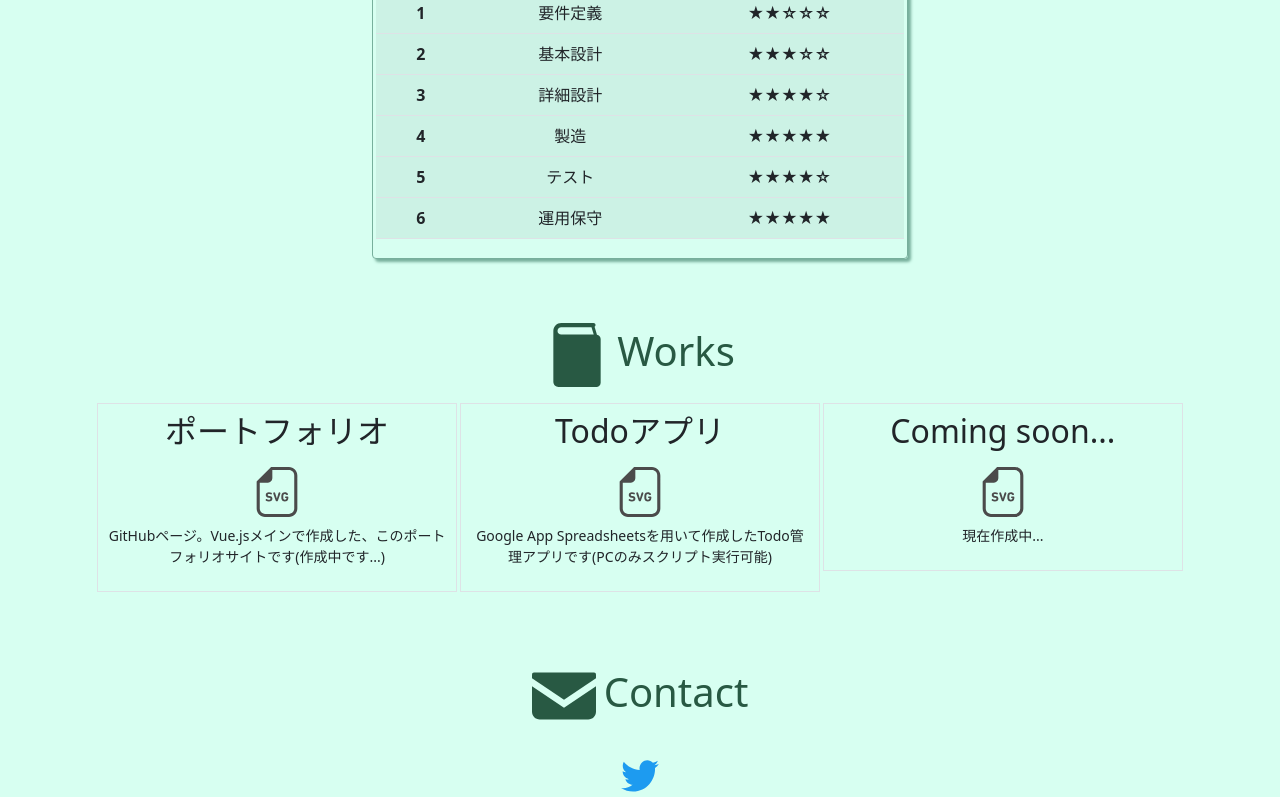
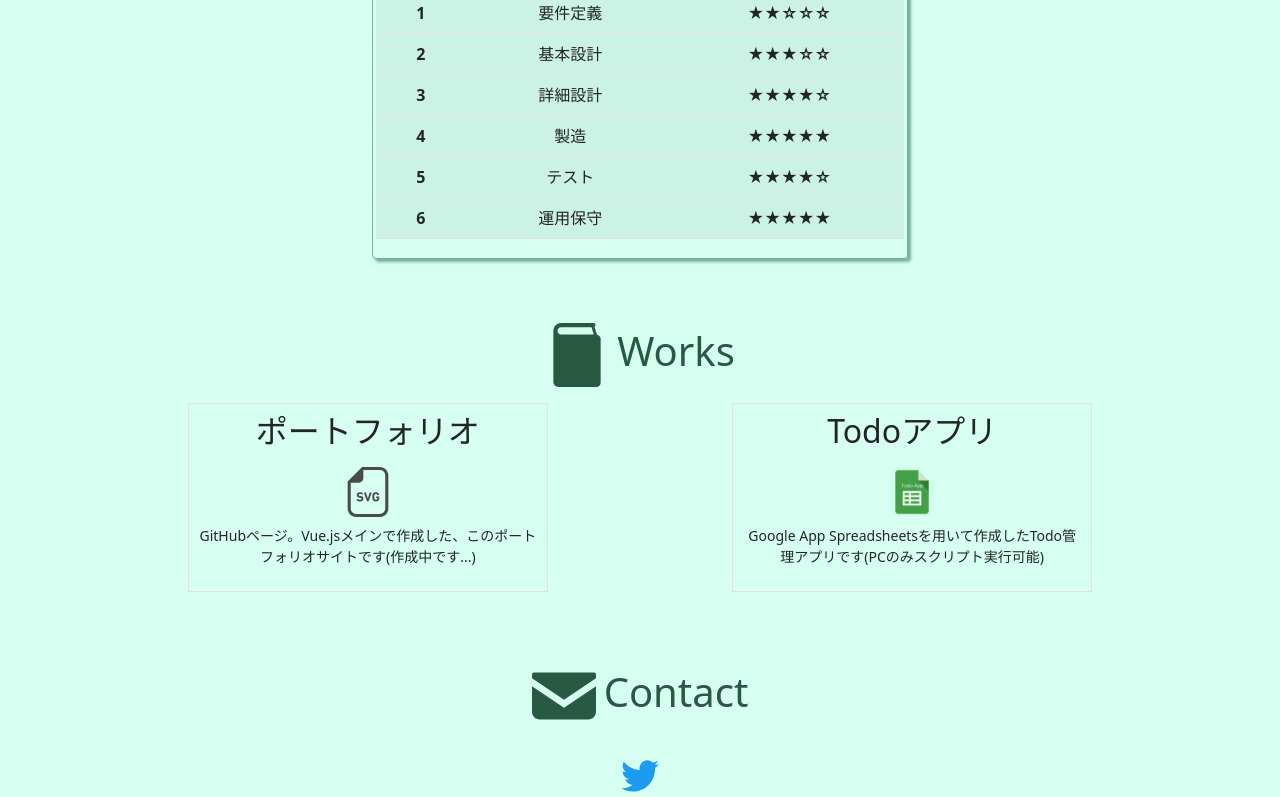
Before and after one commit to gitty12-dev/forio, a Vue app: page / in a window 1280 px wide. Shown: the part 1409-2206 px from the top of the page. Built offline with nearby package versions, Linux system fonts and the light colour scheme.

Commit message:
#15 fixed

```diff
--- a/src/assets/my_data.json
+++ b/src/assets/my_data.json
@@ -91,14 +91,9 @@
       "detail": "GitHubページ。Vue.jsメインで作成した、このポートフォリオサイトです(作成中です...)"
     },{
       "title" : "Todoアプリ",
-      "img"   : "svg_icon.svg",
+      "img"   : "work_todo.png",
       "url"   : "https://docs.google.com/spreadsheets/d/1URgeLmnpjEctlL-u-IfeGoayD4MrbxL73mviRlK7eoU/edit?usp=sharing",
       "detail": "Google App Spreadsheetsを用いて作成したTodo管理アプリです(PCのみスクリプト実行可能)"
-    },{
-      "title" : "Coming soon...",
-      "img"   : "svg_icon.svg",
-      "url"   : "https://www.google.com/",
-      "detail": "現在作成中..."
     }
   ]
 }
--- a/src/components/Profile.vue
+++ b/src/components/Profile.vue
@@ -10,7 +10,7 @@ defineProps<{ job: string }>()
 		<h1><img class="icon-title" src="../assets/icon/icon_profile.svg"/>Profile</h1>
 		<div class="profile-contents">
 			<div class="my-image-div">
-				<img src="../assets/img/my_image.png" alt="My logo" />
+				<img src="../assets/img/profile_image.png" alt="My logo" />
 			</div>
 			<div class="my-detail-div d-flex flex-column">
 				<span class="fs-5 pb-1"> 職業：{{ job }} </span>
```
Also changed, not shown: src/assets/img/profile_image.png (renamed from src/assets/img/my_image.png), src/assets/img/work_todo.png (added).
